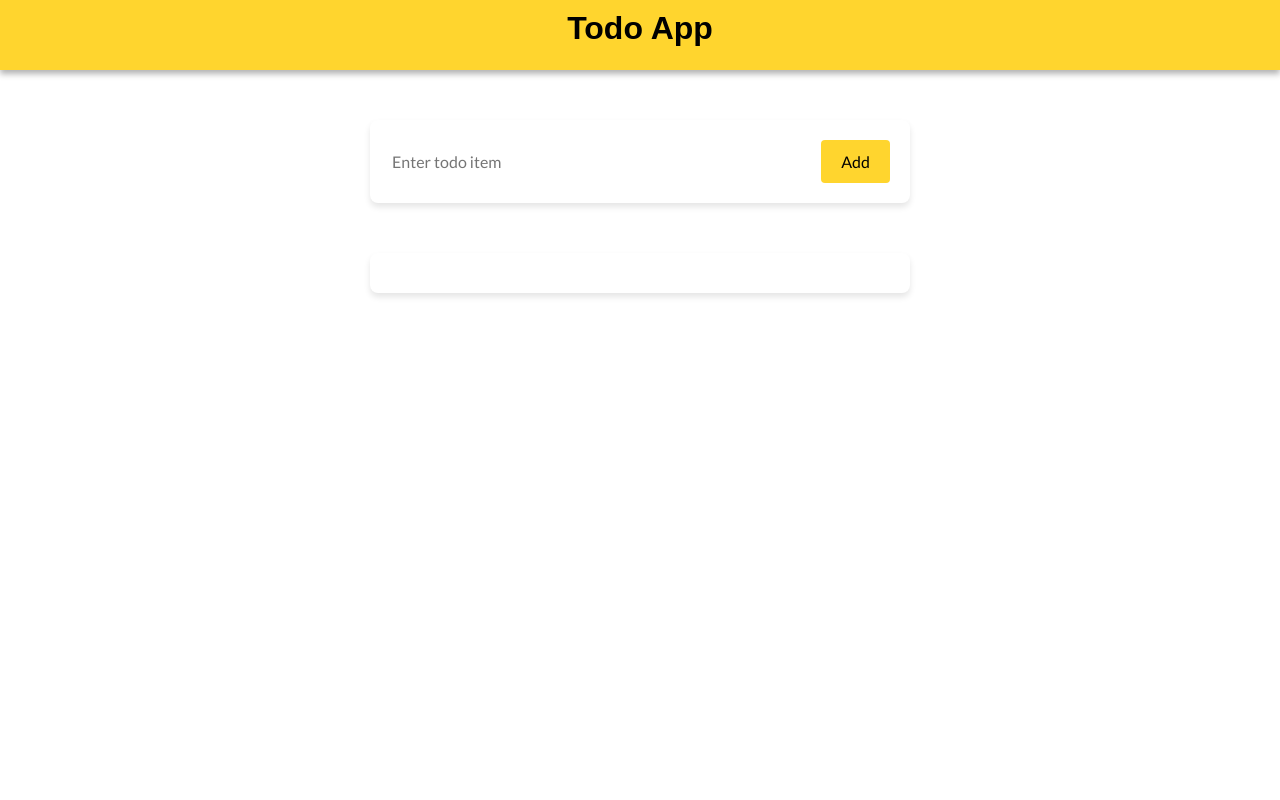
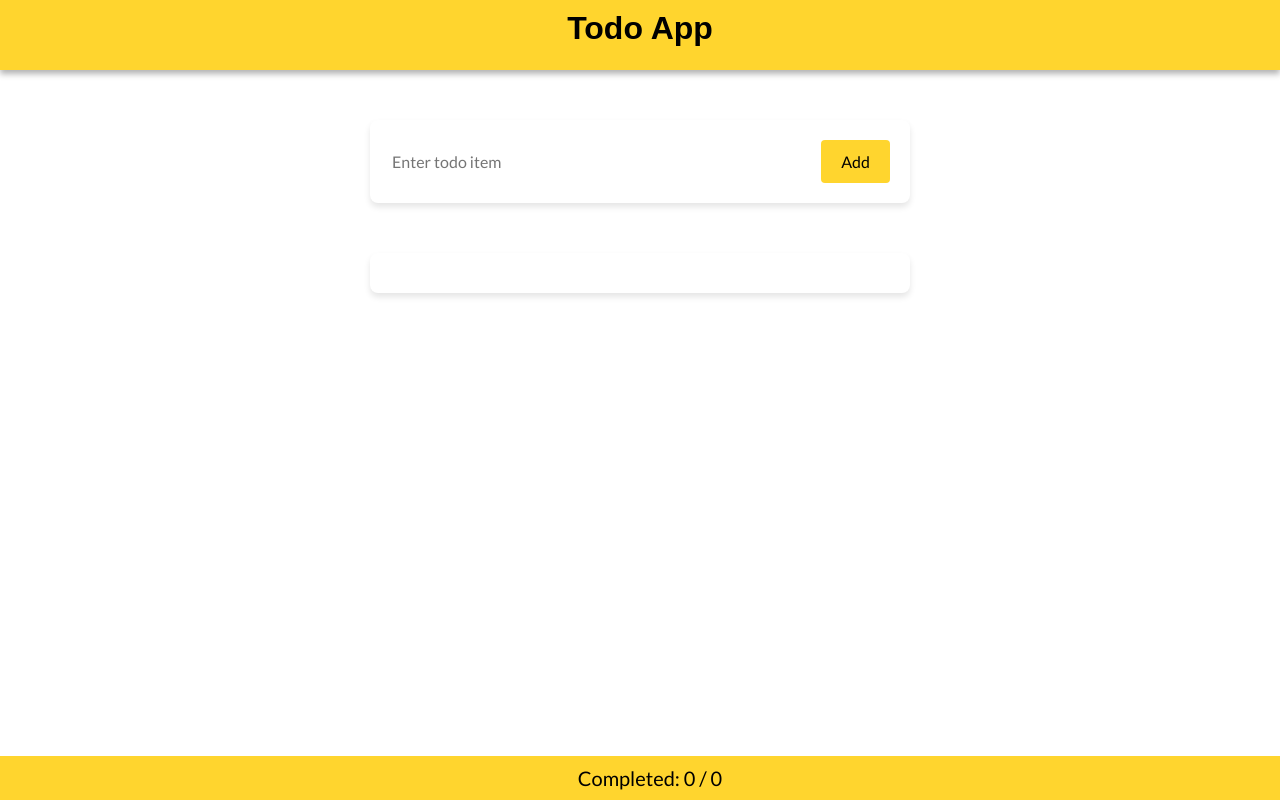
Before and after one commit to erika11111/Todo-App, a React (Vite) app: page / in a window 1280 px wide. Built offline with nearby package versions, Linux system fonts and the light colour scheme; a web font is replaced by a local one.

Commit message:
Footer with items count

```diff
--- /dev/null
+++ b/src/Footer/Footer.jsx
@@ -0,0 +1,11 @@
+import styles from "./Footer.module.css";
+// eslint-disable-next-line react/prop-types
+export default function Footer({ completedTodos, totalTodos }) {
+  return (
+    <div className={styles.footer}>
+      <span>
+        Completed: {completedTodos} / {totalTodos}{" "}
+      </span>
+    </div>
+  );
+}
--- /dev/null
+++ b/src/Footer/Footer.module.css
@@ -0,0 +1,11 @@
+@import url("https://fonts.googleapis.com/css2?family=Lato&display=swap");
+.footer {
+  position: fixed;
+  bottom: 0;
+  width: 100%;
+  font-size: 20px;
+  text-align: center;
+  padding: 10px;
+  background-color: #ffd52e;
+  font-family: "Lato", sans-serif;
+}
--- a/src/TodoPage/TodoPage.jsx
+++ b/src/TodoPage/TodoPage.jsx
@@ -1,13 +1,18 @@
 import { useState } from "react";
 import FormComponent from "../Form/Form";
 import TodoList from "../TodoList/TodoList";
+import Footer from "../Footer/Footer";
 export default function TodoPage() {
-  //displaying user enterd todos
+  //displaying user entered todos
   const [todos, setTodos] = useState([]);
+  //return array with only completed items, and calculate its length
+  const completedTodos = todos.filter((item) => item.completed).length;
+  const totalTodos = todos.length;
   return (
     <div>
       <FormComponent todos={todos} setTodos={setTodos} />
       <TodoList todos={todos} setTodos={setTodos} />
+      <Footer completedTodos={completedTodos} totalTodos={totalTodos} />
     </div>
   );
 }
```
